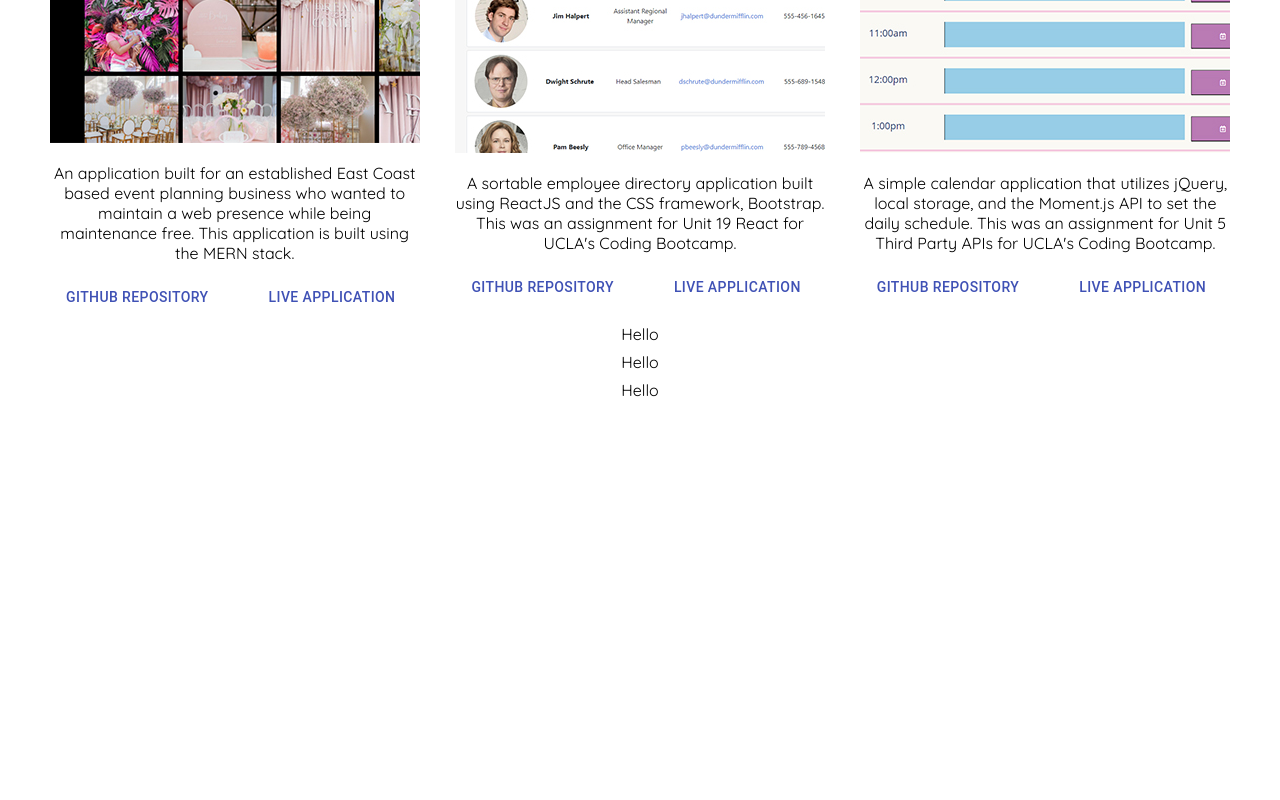
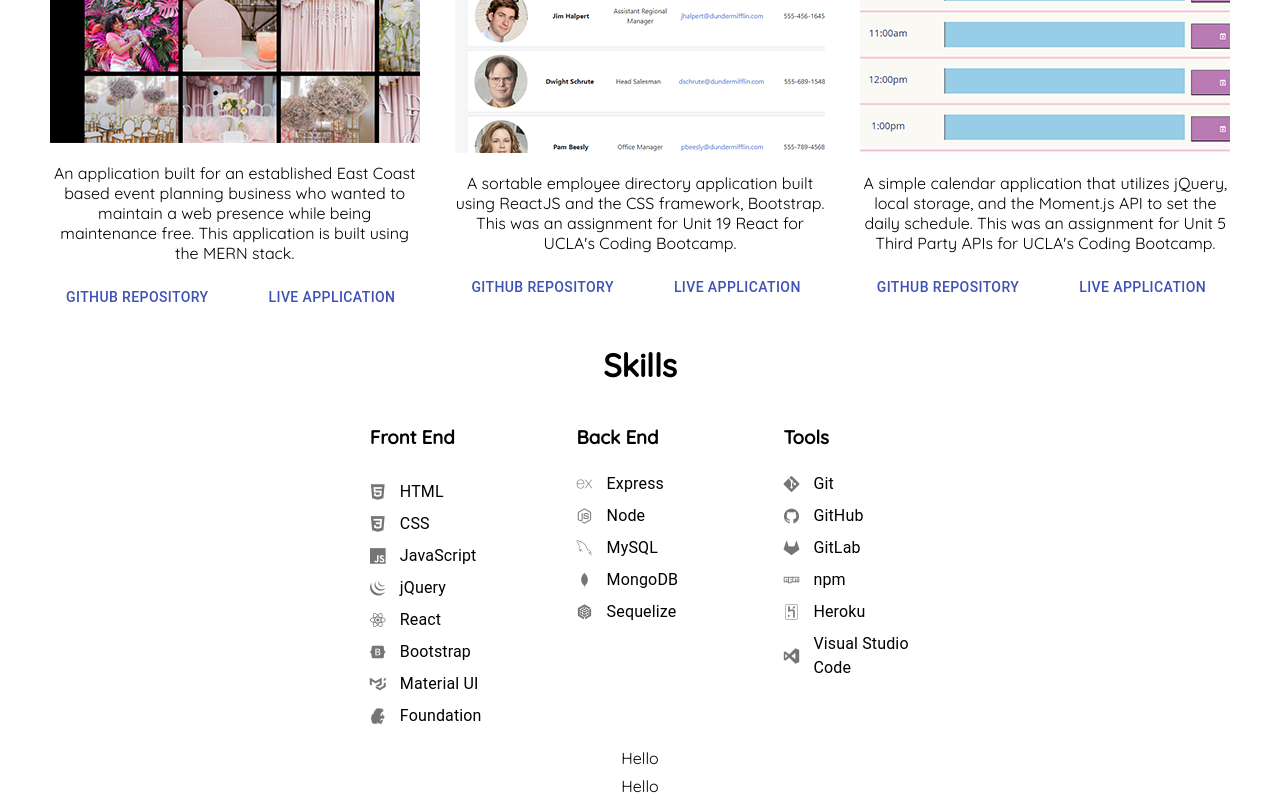
Before and after one commit to jonnahmarie/react-portfolio, a React (Create React App) app: page / in a window 1280 px wide. Shown: the part 1167-1967 px from the top of the page. Before the commit the page ends 1571 px from the top, so only its background shows below. Built offline with nearby package versions, Linux system fonts and the light colour scheme.

Commit message:
adding skills component

```diff
--- a/public/index.html
+++ b/public/index.html
@@ -13,6 +13,7 @@
     <link rel="manifest" href="%PUBLIC_URL%/manifest.json" />
     <link rel="preconnect" href="https://fonts.gstatic.com">
     <link href="https://fonts.googleapis.com/css2?family=Bebas+Neue&family=Quicksand:wght@400;500&display=swap" rel="stylesheet">
+    <link rel="stylesheet" href="https://cdn.jsdelivr.net/gh/devicons/devicon@v2.11.0/devicon.min.css">
 
     <title>Jonnah Marie Pangilinan || Full Stack Web Developer</title>
   </head>
--- a/src/assets/css/style.css
+++ b/src/assets/css/style.css
@@ -39,7 +39,7 @@
     font-weight: 500;
 }
 
-.projectDiv {
+.itemDiv {
     width: 400px;
     text-align: center;
 }
@@ -55,3 +55,9 @@
     max-width: 100%;
     height: auto;
 }
+
+.skill {
+    list-style-type: none;
+    padding: 0;
+    margin: 0;
+}
--- a/src/components/Skills/index.js
+++ b/src/components/Skills/index.js
@@ -1,10 +1,161 @@
 import React from 'react';
+import Container from '@material-ui/core/Container';
+import Grid from '@material-ui/core/Grid';
+import { makeStyles } from '@material-ui/core/styles';
+import List from '@material-ui/core/List';
+import ListItem from '@material-ui/core/ListItem';
+import ListItemText from '@material-ui/core/ListItemText';
+import ListItemIcon from '@material-ui/core/ListItemIcon';
+
+const useStyles = makeStyles((theme) => ({
+    icon: {
+        minWidth: '30px',
+    },
+    item: {
+        padding: 0
+    }
+}));
+
+const center = {
+    textAlign:'center'
+}
 
 const Skills = () => {
+    const classes = useStyles();
+
     return(
-        <div>
-            <span>Hello</span>
-        </div>
+        <Container>
+            <div style={center}>
+                <h1>Skills</h1>
+            </div>
+            <Grid container direction='row' justify='center' alignItems='flex-start' spacing={10}>
+                <Grid item xs={4}>
+                    <h3>Front End</h3>
+                    <List>
+                            <ListItem className={classes.item}>
+                                <ListItemIcon className={classes.icon}>
+                                    <i className="devicon-html5-plain"></i>
+                                </ListItemIcon>
+                                <ListItemText primary='HTML' />
+                            </ListItem>
+                            <ListItem className={classes.item}>
+                                <ListItemIcon className={classes.icon}>
+                                    <i className="devicon-css3-plain"></i>
+                                </ListItemIcon>
+                                <ListItemText primary='CSS' />
+                            </ListItem>
+                            <ListItem className={classes.item}>
+                                <ListItemIcon className={classes.icon}>
+                                    <i className="devicon-javascript-plain"></i>
+                                </ListItemIcon>
+                                <ListItemText primary='JavaScript' />
+                            </ListItem>
+                            <ListItem className={classes.item}>
+                                <ListItemIcon className={classes.icon}>
+                                    <i className="devicon-jquery-plain"></i>
+                                </ListItemIcon>
+                                <ListItemText primary='jQuery' />
+                            </ListItem>
+                            <ListItem className={classes.item}>
+                                <ListItemIcon className={classes.icon}>
+                                    <i className="devicon-react-original"></i>
+                                </ListItemIcon>
+                                <ListItemText primary='React' />
+                            </ListItem>
+                            <ListItem className={classes.item}>
+                                <ListItemIcon className={classes.icon}>
+                                    <i className="devicon-bootstrap-plain"></i>
+                                </ListItemIcon>
+                                <ListItemText primary='Bootstrap' />
+                            </ListItem>
+                            <ListItem className={classes.item}>
+                                <ListItemIcon className={classes.icon}>
+                                    <i className="devicon-materialui-plain"></i>
+                                </ListItemIcon>
+                                <ListItemText primary='Material UI' />
+                            </ListItem>
+                            <ListItem className={classes.item}>
+                                <ListItemIcon className={classes.icon}>
+                                    <i className="devicon-foundation-plain"></i>
+                                </ListItemIcon>
+                                <ListItemText primary='Foundation' />
+                            </ListItem>
+                    </List>
+                </Grid>
+                <Grid item xs={4}>
+                    <h3>Back End</h3>
+                    <ListItem className={classes.item}>
+                        <ListItemIcon className={classes.icon}>
+                            <i className="devicon-express-original"></i>
+                        </ListItemIcon>
+                        <ListItemText primary='Express' />
+                    </ListItem>
+                    <ListItem className={classes.item}>
+                        <ListItemIcon className={classes.icon}>
+                            <i className="devicon-nodejs-plain"></i>
+                        </ListItemIcon>
+                        <ListItemText primary='Node' />
+                    </ListItem>
+                    <ListItem className={classes.item}>
+                        <ListItemIcon className={classes.icon}>
+                            <i className="devicon-mysql-plain"></i>
+                        </ListItemIcon>
+                        <ListItemText primary='MySQL' />
+                    </ListItem>
+                    <ListItem className={classes.item}>
+                        <ListItemIcon className={classes.icon}>
+                            <i className="devicon-mongodb-plain"></i>
+                        </ListItemIcon>
+                        <ListItemText primary='MongoDB' />
+                    </ListItem>
+                    <ListItem className={classes.item}>
+                        <ListItemIcon className={classes.icon}>
+                            <i className="devicon-sequelize-plain"></i>
+                        </ListItemIcon>
+                        <ListItemText primary='Sequelize' />
+                    </ListItem>
+                </Grid>
+                <Grid item xs={4}>
+                    <h3>Tools</h3>
+                    <ListItem className={classes.item}>
+                        <ListItemIcon className={classes.icon}>
+                            <i className="devicon-git-plain"></i>
+                        </ListItemIcon>
+                        <ListItemText primary='Git' />
+                    </ListItem>
+                    <ListItem className={classes.item}>
+                        <ListItemIcon className={classes.icon}>
+                            <i className="devicon-github-original"></i>
+                        </ListItemIcon>
+                        <ListItemText primary='GitHub' />
+                    </ListItem>
+                    <ListItem className={classes.item}>
+                        <ListItemIcon className={classes.icon}>
+                            <i className="devicon-gitlab-plain"></i>
+                        </ListItemIcon>
+                        <ListItemText primary='GitLab' />
+                    </ListItem>
+                    <ListItem className={classes.item}>
+                        <ListItemIcon className={classes.icon}>
+                            <i className="devicon-npm-original-wordmark"></i>
+                        </ListItemIcon>
+                        <ListItemText primary='npm' />
+                    </ListItem>
+                    <ListItem className={classes.item}>
+                        <ListItemIcon className={classes.icon}>
+                            <i className="devicon-heroku-original"></i>
+                        </ListItemIcon>
+                        <ListItemText primary='Heroku' />
+                    </ListItem>
+                    <ListItem className={classes.item}>
+                        <ListItemIcon className={classes.icon}>
+                            <i className="devicon-visualstudio-plain"></i>
+                        </ListItemIcon>
+                        <ListItemText primary='Visual Studio Code' />
+                    </ListItem>
+                </Grid>
+            </Grid>
+        </Container>
     )
 }
 
--- a/src/components/Work/index.js
+++ b/src/components/Work/index.js
@@ -18,7 +18,7 @@
             </div>
             <Grid container justify='space-between' alignItems='center' direction=
             'row' spacing={4}>
-                <Grid item className='projectDiv' xs={6} lg={4}>
+                <Grid item className='itemDiv' xs={6} lg={4}>
                     <h3>Pop Culture Search Engine</h3>
                     <img src={UWU} alt="UWU Project" className='projectImg' />
                     <p>
@@ -33,7 +33,7 @@
                         </Grid>
                     </Grid>
                 </Grid>
-                <Grid item className='projectDiv' xs={6} lg={4}>
+                <Grid item className='itemDiv' xs={6} lg={4}>
                     <h3>Code Quiz</h3>
                     <img src={CodeQuiz} alt="Code Quiz" className='projectImg' />
                     <p>
@@ -48,7 +48,7 @@
                         </Grid>
                     </Grid>
                 </Grid>
-                <Grid item className='projectDiv' xs={6} lg={4}>
+                <Grid item className='itemDiv' xs={6} lg={4}>
                     <h3>Burger Logger</h3>
                     <img src={Burger} alt="Burger Logger" className='projectImg' />
                     <p>
@@ -63,7 +63,7 @@
                         </Grid>
                     </Grid>
                 </Grid>
-                <Grid item className='projectDiv' xs={6} lg={4}>
+                <Grid item className='itemDiv' xs={6} lg={4}>
                     <h3>C'est Belle Events</h3>
                     <img src={Cest} alt="C'est Belle Events" className='projectImg' />
                     <p>
@@ -78,7 +78,7 @@
                         </Grid>
                     </Grid>
                 </Grid>
-                <Grid item className='projectDiv' xs={6} lg={4}>
+                <Grid item className='itemDiv' xs={6} lg={4}>
                     <h3>Employee Directory</h3>
                     <img src={EmployeeDex} alt="EmployeeDex" className='projectImg' />
                     <p>
@@ -93,7 +93,7 @@
                         </Grid>
                     </Grid>
                 </Grid>
-                <Grid item className='projectDiv' xs={6} lg={4}>
+                <Grid item className='itemDiv' xs={6} lg={4}>
                     <h3>Day Planner</h3>
                     <img src={DayPlanner} alt="Day Planner" className='projectImg' />
                     <p>
```
